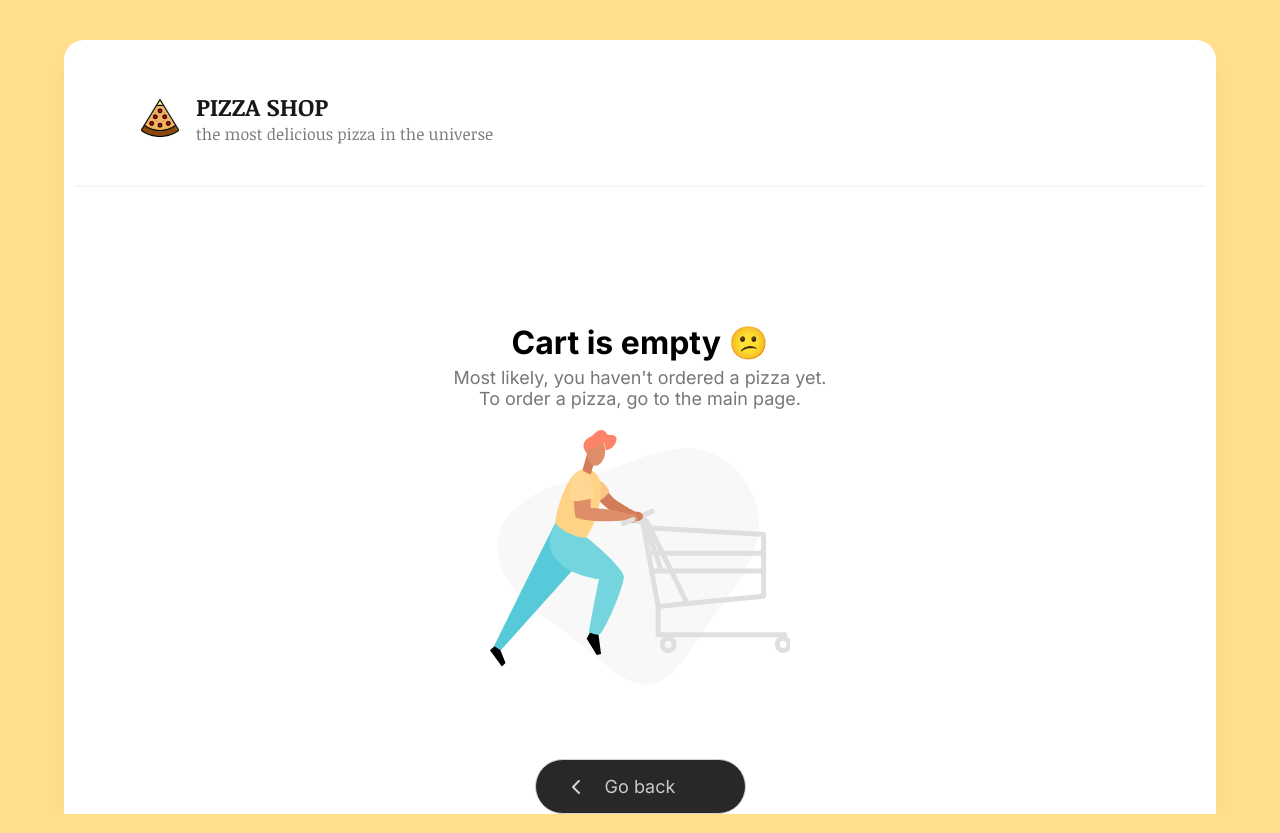
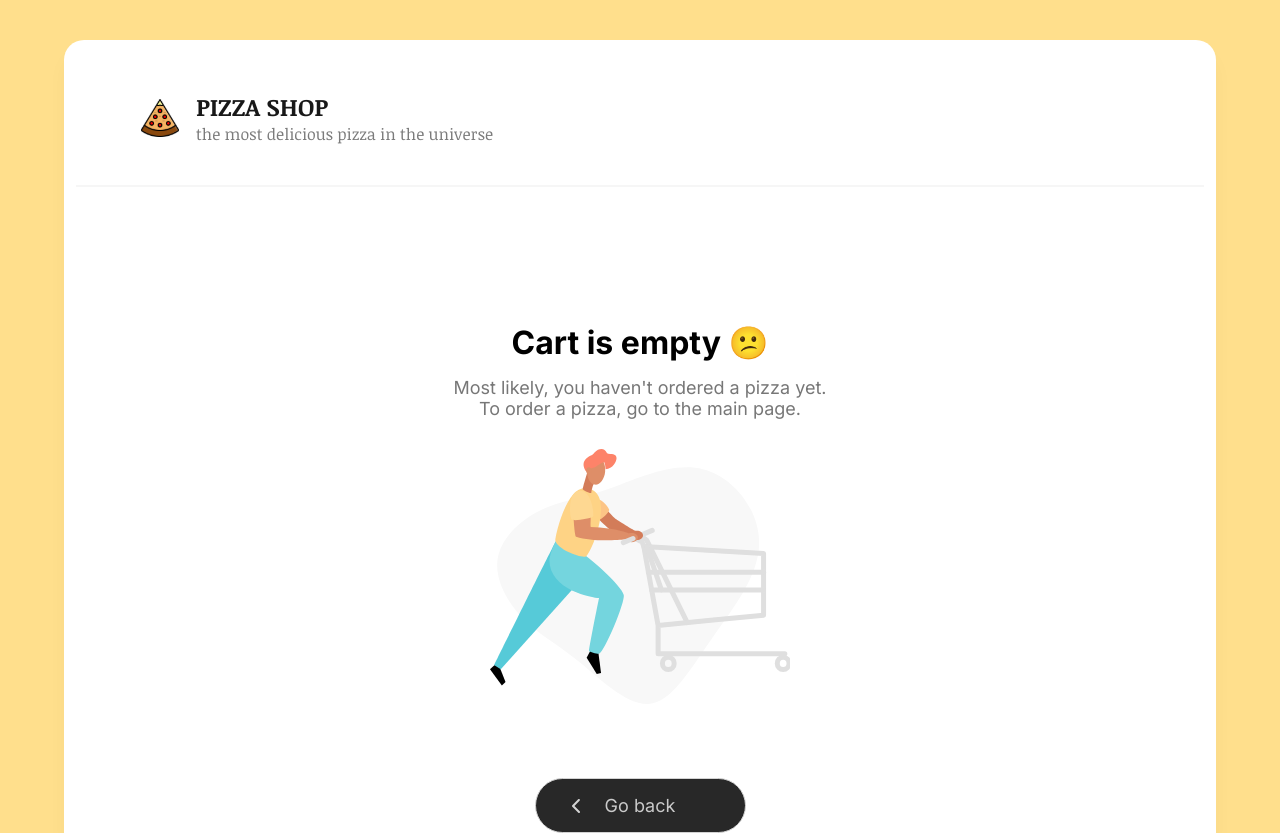
Before and after one commit to Aleeg0/Pizza-Shop, a React (Vite) app: page /cart in a window 1280 px wide. Built offline with nearby package versions, Linux system fonts and the light colour scheme.

Commit message:
add styles for NotFound page

```diff
--- a/src/Styles/Components/_cart.module.scss
+++ b/src/Styles/Components/_cart.module.scss
@@ -9,7 +9,7 @@ button{
   cursor: pointer;
 }
 
-.emptyCart{
+.emptyCart, .notFound{
   margin: 136px auto 0 auto;
   display: flex;
   justify-content: center;
@@ -19,13 +19,13 @@ button{
 
   h1{
     font-size: 32px;
-    margin-bottom: 5px;
+    margin-bottom: 15px;
   }
 
   p{
     font-size: 18px;
     color: #777777;
-    margin-bottom: 21px;
+    margin-bottom: 30px;
     text-align: center;
   }
 
```
